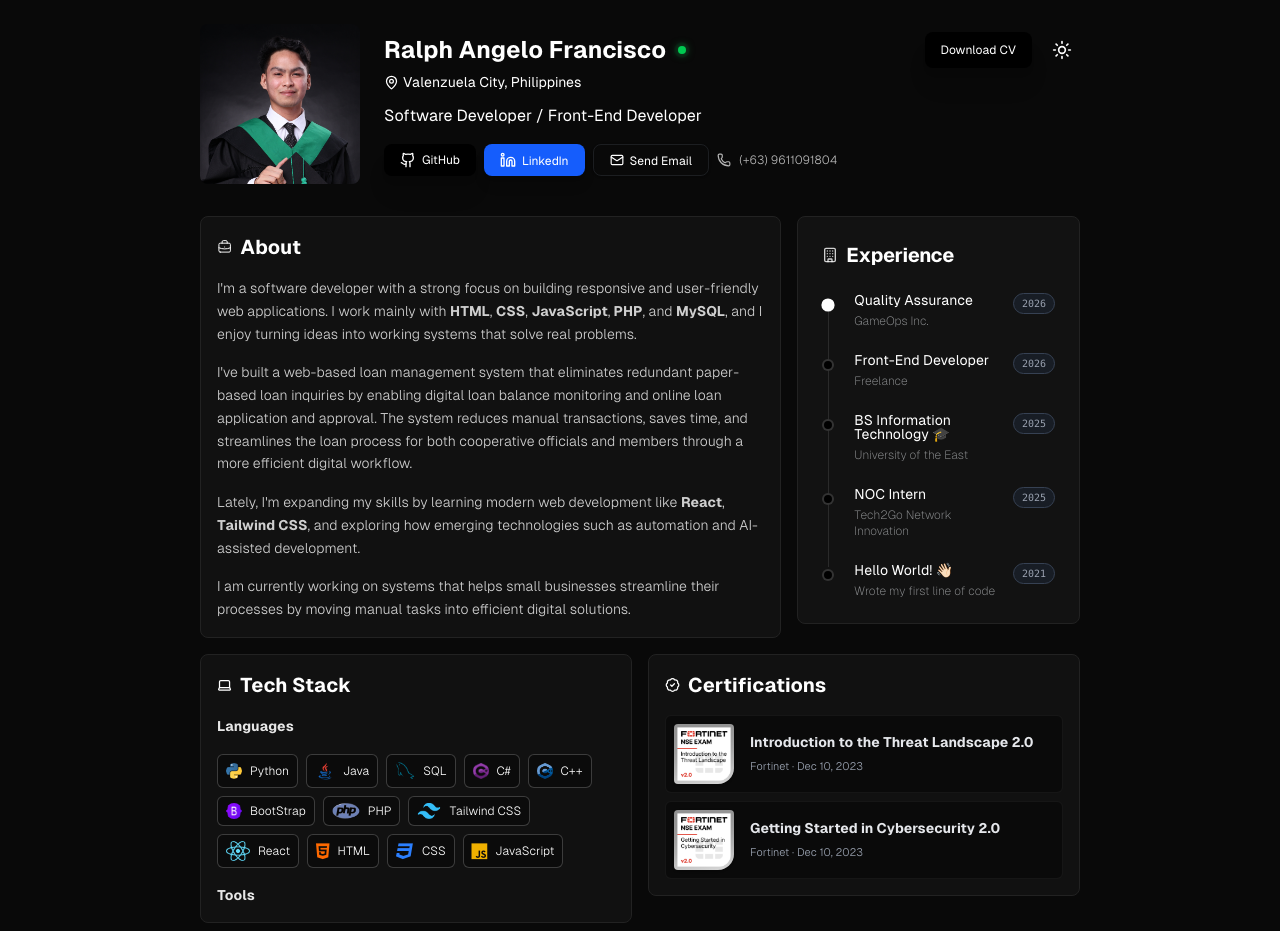
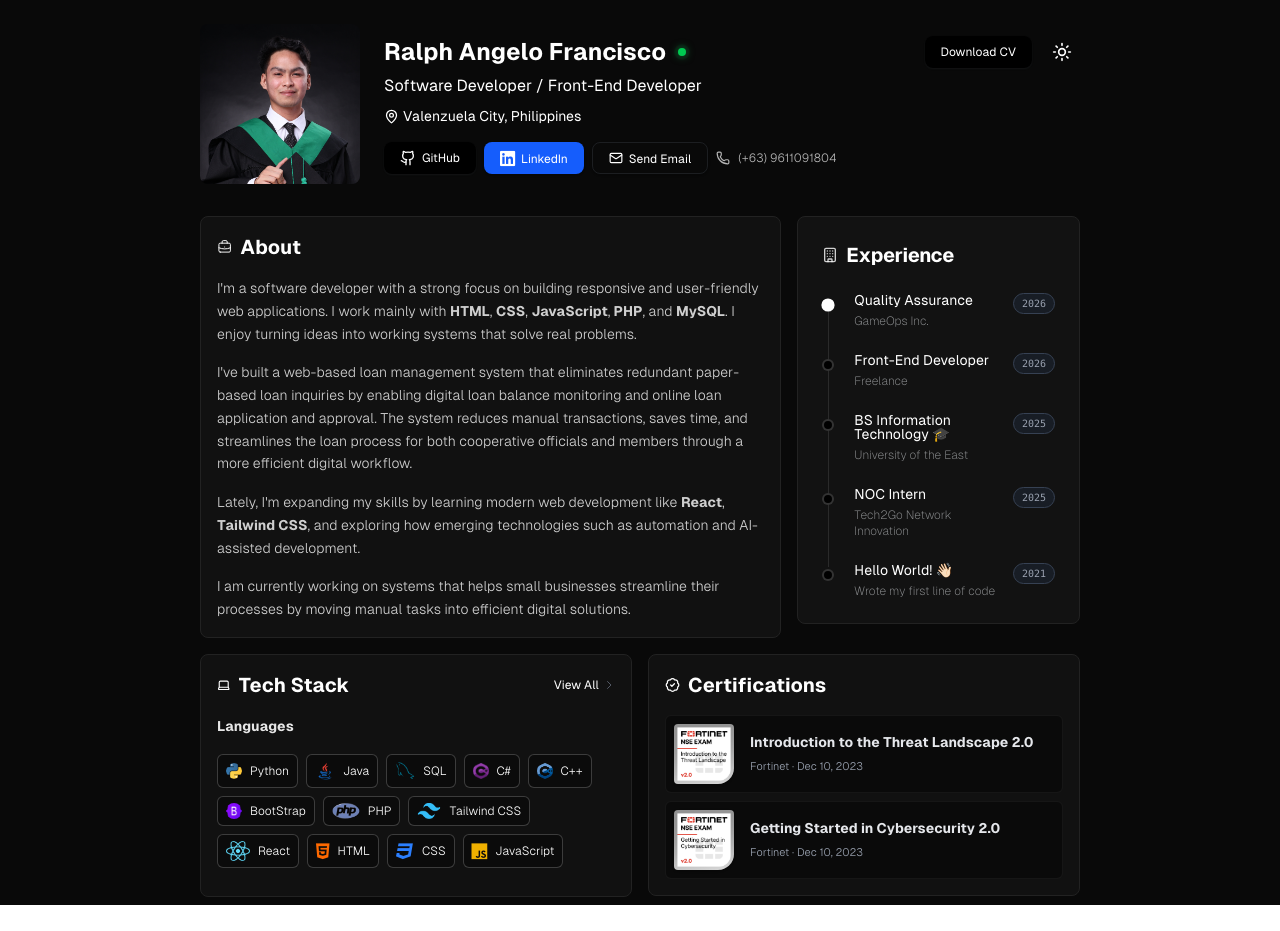
Before and after one commit to ralphfrncisco/portfolio, a React (Vite) app: page / in a window 1280 px wide. After the commit the page ends 905 px from the top, so only its background shows below. Built offline with nearby package versions, Linux system fonts and the light colour scheme.

Commit message:
added modal for all my tech stack.

```diff
--- a/src/layout/About.jsx
+++ b/src/layout/About.jsx
@@ -22,7 +22,7 @@ function About({ darkMode}) {
                     <p>
                     I'm a software developer with a strong focus on building responsive and
                     user-friendly web applications. I work mainly with <span className = "font-bold">HTML</span>, <span className = "font-bold">CSS</span>, <span className = "font-bold">JavaScript</span>,
-                    <span className = "font-bold"> PHP</span>, and <span className = "font-bold">MySQL</span>, and I enjoy turning ideas into working systems that solve
+                    <span className = "font-bold"> PHP</span>, and <span className = "font-bold">MySQL</span>. I enjoy turning ideas into working systems that solve
                     real problems.
                     </p>
 
--- a/src/layout/Header.jsx
+++ b/src/layout/Header.jsx
@@ -35,7 +35,11 @@ function Header({ darkMode, setDarkMode }) {
 
                     <div className="flex items-center gap-3">
                         <a href = "/src/assets/files/resume.pdf" target="_blank" id = "download-cv"
-                        className = "inline-flex h-7 md:h-9 items-center rounded-lg bg-black px-2.5 md:px-4 text-[10px] md:text-xs font-medium text-white gap-1 md:gap-1.5 whitespace-nowrap shadow-xl hover:translate-y-[-1px] transition-transform">
+                        className={`inline-flex h-7 md:h-8 items-center rounded-lg bg-black px-2.5 md:px-4
+                        text-[10px] md:text-xs font-medium text-white gap-1 md:gap-1.5 whitespace-nowrap
+                        transition-all hover:translate-y-[-1px] shadow-xs ${
+                            darkMode ? 'shadow-gray-500/10' : 'shadow-black/20'
+                        }`}>
                             <span id = "dl-text"> Download CV</span>
                         </a>
 
@@ -51,30 +55,35 @@ function Header({ darkMode, setDarkMode }) {
 
                 </div>
 
-
-                <p className="text-xs md:text-sm mt-1 flex items-center gap-1">
-                    <MapPin size={15} /><span className="truncate font-normal">Valenzuela City, Philippines</span>
-                </p>
-
-
-                <div className="flex items-center justify-between mt-2 md:mt-3">
+                <div className="flex items-center justify-between mt-2 md:mt-1">
                     <p className="text-[10px] md:text-base font-medium">
                         Software Developer / Front-End Developer
                     </p>
                 </div>
 
+                <p className="text-xs md:text-sm mt-2 flex items-center gap-1">
+                    <MapPin size={15} /><span className="truncate font-normal">Valenzuela City, Philippines</span>
+                </p>
+
+
+
+
 
                 <div className="flex flex-wrap items-center gap-2 mt-3 md:mt-4">
                     <a href="https://github.com/ralphfrncisco"
-                    target="_blank"
-                    className="inline-flex h-7 md:h-8 items-center rounded-lg bg-black px-2.5 md:px-4 text-[10px] md:text-xs font-medium text-white gap-1 md:gap-1.5 whitespace-nowrap shadow-xl hover:translate-y-[-1px] transition-transform">
-                        <Github size={16} /><span>GitHub</span>
+                        target="_blank"
+                        className={`inline-flex h-7 md:h-8 items-center rounded-lg bg-black px-2.5 md:px-4
+                        text-[10px] md:text-xs font-medium text-white gap-1 md:gap-1.5 whitespace-nowrap
+                        transition-all hover:translate-y-[-1px] shadow-xs ${
+                            darkMode ? 'shadow-gray-500/10' : 'shadow-black/20'
+                        }`}>
+                            <Github size={16} /><span>GitHub</span>
                     </a>
 
                     <a href="https://www.linkedin.com/in/ralphfrancisco/"
                         target="_blank"
-                        className="inline-flex h-7 md:h-8 items-center rounded-lg bg-blue-600 px-2.5 md:px-4 text-[10px] md:text-xs font-medium gap-1 md:gap-1.5 whitespace-nowrap shadow-lg text-white hover:translate-y-[-1px] transition-transform">
-                            <Linkedin size={16} /><span className="relative top-[0.5px]">LinkedIn</span>
+                        className="inline-flex h-7 md:h-8 items-center rounded-lg bg-blue-600 px-2.5 md:px-4 text-[10px] md:text-xs font-medium gap-1 md:gap-1.5 whitespace-nowrap shadow-sm text-white hover:translate-y-[-1px] transition-transform">
+                            <i className="fa-brands fa-linkedin relative top-[0.3px] text-[13pt]"></i><span className="relative top-[0.5px]">LinkedIn</span>
                     </a>
 
                     <button
--- a/src/layout/tech-stack.jsx
+++ b/src/layout/tech-stack.jsx
@@ -1,7 +1,9 @@
-import React from 'react';
-import { Laptop } from 'lucide-react';
+import React, {useState} from 'react';
+import { Laptop, X } from 'lucide-react';
 
 function TechStack({darkMode}) {
+    const [isModalOpen, setIsModalOpen] = useState(false);
+
     const ImageLanguages = [
         { name: "Python", path: "/src/assets/images/languages/python.png", size: "h-4 w-4" },
         { name: "Java", path: "/src/assets/images/languages/java.png", size: "h-5 w-5" },
@@ -21,16 +23,27 @@ function TechStack({darkMode}) {
     ];
   return (
     <section className="p-2">
-        <div className={`flex items-center border rounded-lg p-4 transition-colors duration-300 ${
+        <div className={`flex items-center border rounded-lg p-4 pb-7 transition-colors duration-300 ${
             darkMode
             ? 'bg-[#111] border-[#222] text-white'
             : 'bg-white border-gray-200 text-gray-800 shadow-sm'
         }`}>
             <div className="flex-1 min-w-0">
                 <div className="flex items-center justify-between gap-2">
+                    <div className = "flex items-center gap-2">
                         <Laptop className="w-4 h-4" />
                         <div className="w-full flex items-center gap-3 truncate">
                             <h1 className="text-lg md:text-xl font-bold truncate">Tech Stack</h1>
+                        </div>
+                    </div>
+
+                    <div>
+                        <a
+                        onClick={() => setIsModalOpen(true)}
+                        className = "flex items-center text-xs font-medium gap-1 cursor-pointer">
+                            View All
+                            <svg className="w-3 h-3 text-gray-500" fill="none" stroke="currentColor" viewBox="0 0 24 24"><path stroke-linecap="round" stroke-linejoin="round" stroke-width="1.5" d="M9 5l7 7-7 7"></path></svg>
+                        </a>
                     </div>
                 </div>
                 <div className={`mt-4 space-y-4 text-xs md:text-sm font-light leading-relaxed ${
@@ -59,16 +72,75 @@ function TechStack({darkMode}) {
                         ))}
                     </div>
                 </div>
+            </div>
 
-                <div className={`mt-4 space-y-4 text-xs md:text-sm font-light leading-relaxed ${
-                    darkMode ? 'text-white/90' : 'text-gray-800 font-normal'
+        </div>
+
+        {isModalOpen && (
+            <div className="fixed inset-0 z-50 flex items-center justify-center p-4 bg-black/60">
+                <div className={`w-full max-w-2xl rounded-xl p-6 shadow-2xl transition-all ${
+                    darkMode ? 'bg-[#151515] text-white border border-[#333]' : 'bg-white text-gray-900'
                 }`}>
+                    <div className="flex items-center justify-between mb-8">
+                        <h2 className="text-xl font-bold">Tech Stack</h2>
+                        <button onClick={() => setIsModalOpen(false)} className="cursor-pointer hover:bg-gray-500/20 p-2 rounded-full">
+                            <X size={20} />
+                        </button>
+                    </div>
 
-                    <p className = "font-semibold">Tools</p>
+                    <div className = "space-y-8">
+                        <div>
+                            <p className = "font-semibold mb-7">Languages</p>
+
+                            <div className="flex flex-wrap gap-2">
+                                {ImageLanguages.map((lang, index) => (
+                                <div key={`img-${index}`} className={`inline-flex items-center px-2 py-1.5 rounded-md text-xs gap-2 ${
+                                    darkMode ? 'bg-black/30 border border-white/20 text-white' : 'bg-gray-100 border border-gray-200 text-gray-600'
+                                }`}>
+                                    <img src={lang.path} alt={lang.name} className={`${lang.size} rounded-lg object-fit flex-shrink-0`}/>
+                                    {lang.name}
+                                </div>
+                                ))}
+
+                                {IconLanguages.map((lang, index) => (
+                                <div key={`icon-${index}`} className={`inline-flex items-center px-2 py-1.5 rounded-md text-xs gap-2 ${
+                                    darkMode ? 'bg-black/30 border border-white/20 text-white' : 'bg-gray-100 border border-gray-200 text-gray-600'
+                                }`}>
+                                    <i className={`${lang.icon} ${lang.color} text-lg`}></i>
+                                    {lang.name}
+                                </div>
+                                ))}
+                            </div>
+                        </div>
+
+                        <div>
+                            <p className = "font-semibold mb-7">Developer Tools</p>
+
+                            <div className="flex flex-wrap gap-2">
+                                {ImageLanguages.map((lang, index) => (
+                                <div key={`img-${index}`} className={`inline-flex items-center px-2 py-1.5 rounded-md text-xs gap-2 ${
+                                    darkMode ? 'bg-black/30 border border-white/20 text-white' : 'bg-gray-100 border border-gray-200 text-gray-600'
+                                }`}>
+                                    <img src={lang.path} alt={lang.name} className={`${lang.size} rounded-lg object-fit flex-shrink-0`}/>
+                                    {lang.name}
+                                </div>
+                                ))}
+
+                                {IconLanguages.map((lang, index) => (
+                                <div key={`icon-${index}`} className={`inline-flex items-center px-2 py-1.5 rounded-md text-xs gap-2 ${
+                                    darkMode ? 'bg-black/30 border border-white/20 text-white' : 'bg-gray-100 border border-gray-200 text-gray-600'
+                                }`}>
+                                    <i className={`${lang.icon} ${lang.color} text-lg`}></i>
+                                    {lang.name}
+                                </div>
+                                ))}
+                            </div>
                         </div>
                     </div>
 
                 </div>
+            </div>
+        )}
     </section>
   )
 }
```
Lines whose indentation alone changed are shown as unchanged.
